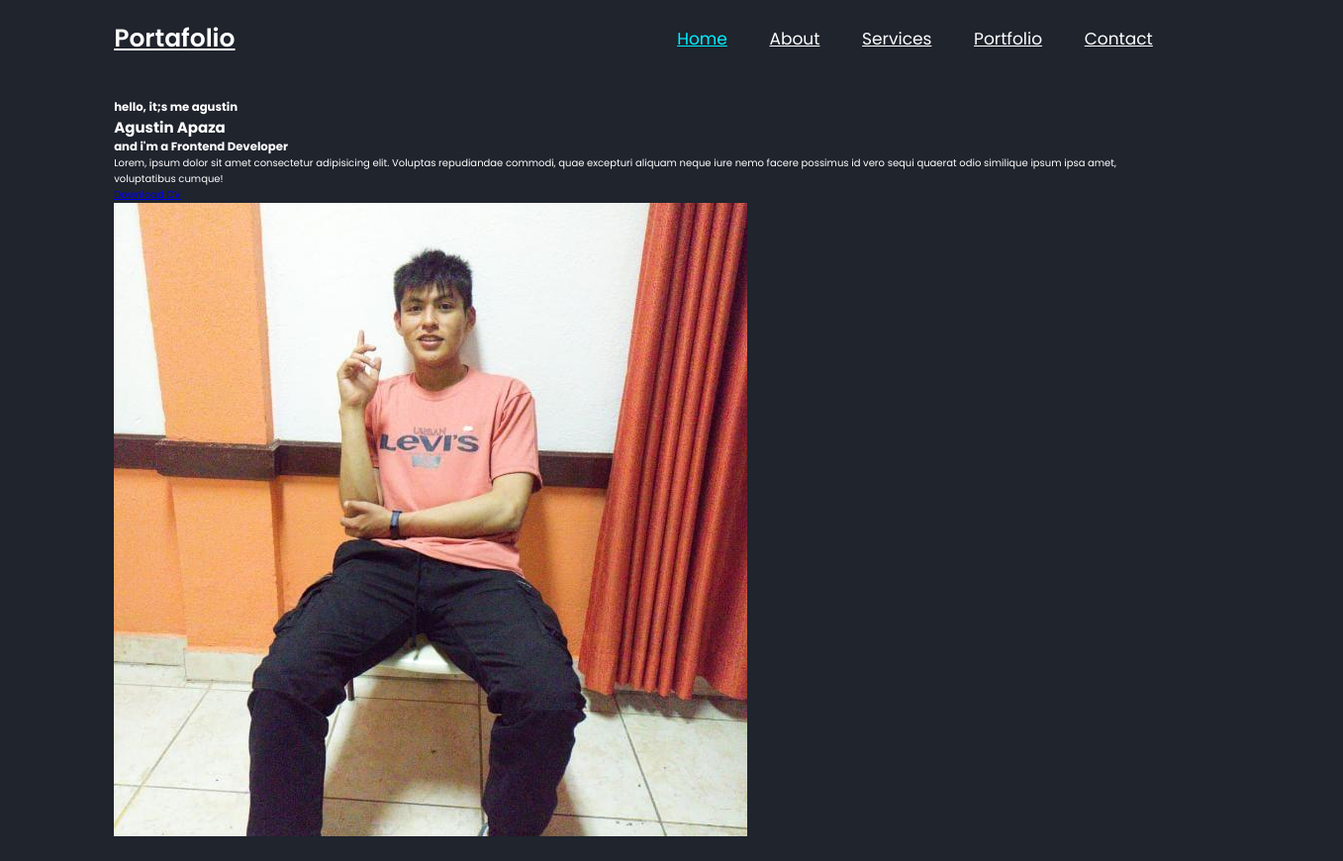
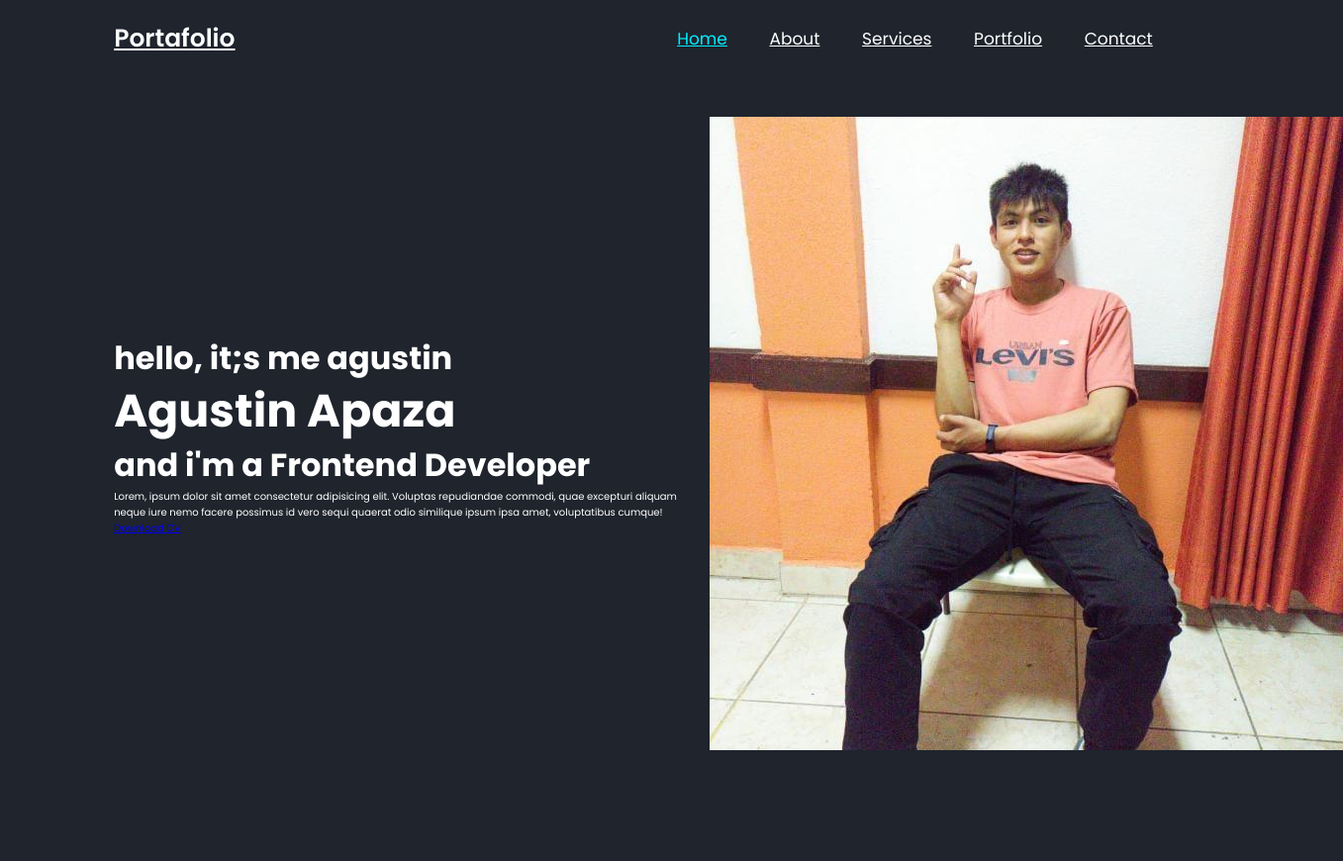
Before and after one commit to JuanApazaG/Portafolio, a plain HTML site: page index.html in a window 1280 px wide. Shown: the whole page at 99% size, 1357 px wide, since content can reach past the window. After the commit the page ends 800 px from the top, so only its background shows below. Drawn offline with Linux system fonts and the light colour scheme.

Commit message:
modificamos el texto y la ubicacion de la imagen para que se vea mucho mejor

```diff
--- a/css/styles.css
+++ b/css/styles.css
@@ -68,3 +68,21 @@ section {
     color: var(--text-color);
     display: none;
 }
+
+.home {
+    display :flex;
+    justify-content: center;
+    align-items: center;
+}
+.home-img {
+    width:35vw ;
+}
+.home-content h3 {
+    font-size: 3.2rem;
+    font-weight: 700;
+}
+.home-content h1 {
+    font-size: 4.6rem;
+    font-weight: 700;
+    line-height: 1.3;
+}
```
Also changed, not shown: index.html (+1 -0 lines).
